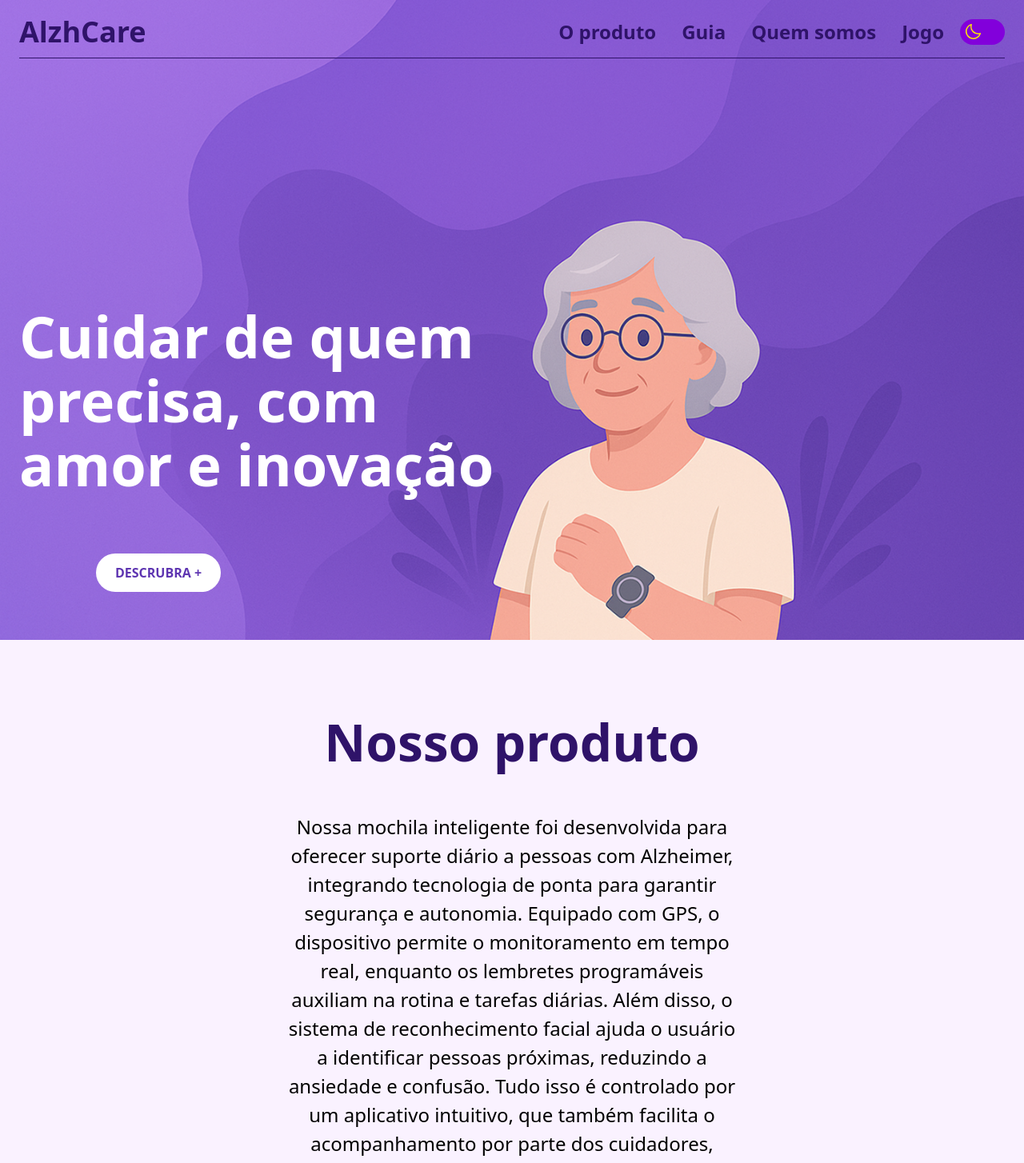
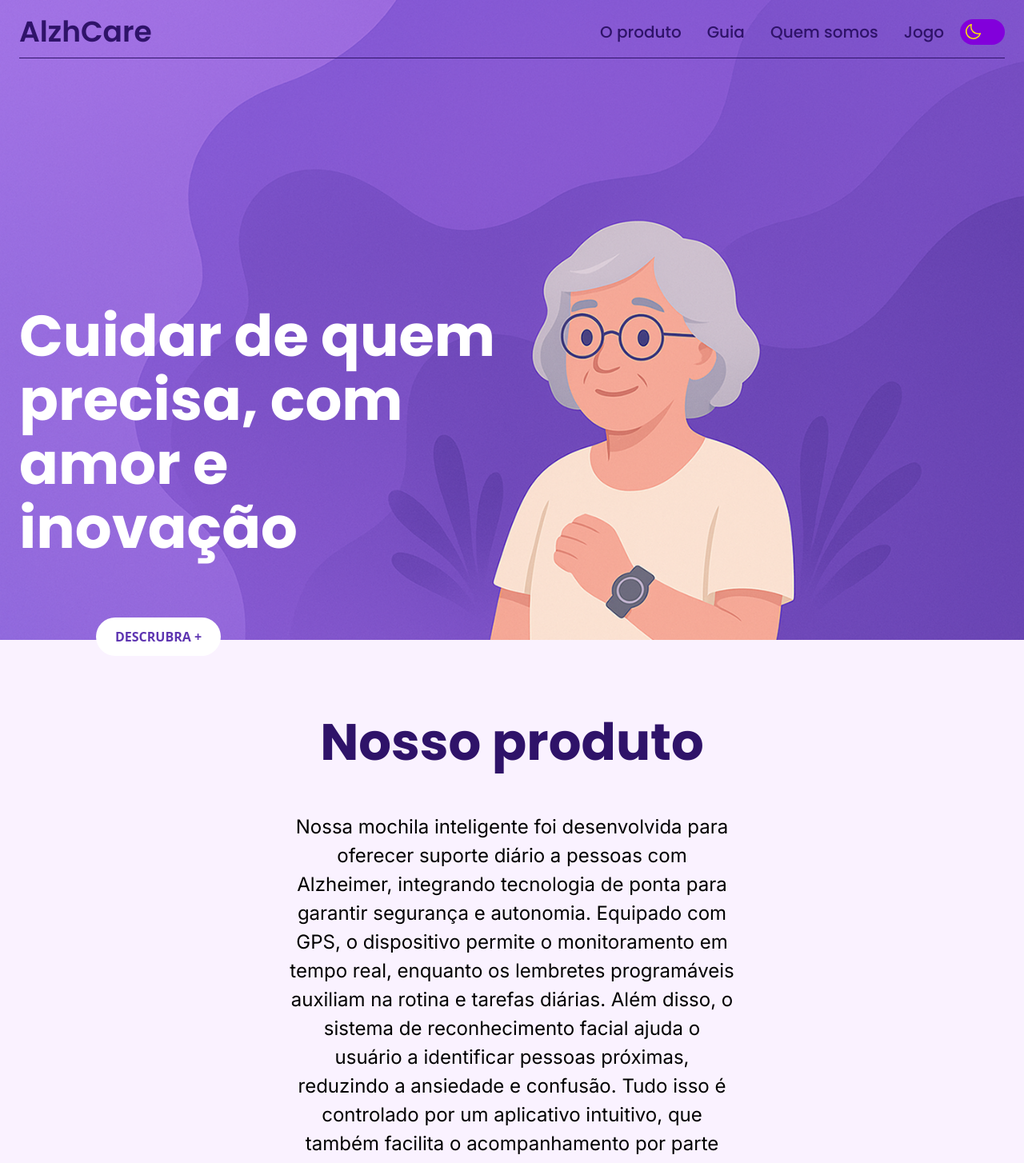
Before and after one commit to Theux15/AlzhCare, a React (Vite) app: page / in a window 1280 px wide. Shown: the top 1454 px of the page at 80% size. Built offline with nearby package versions, Linux system fonts and the light colour scheme.

Commit message:
[math] Adição de regras globais de fontes e correção dos textos do Header

```diff
--- a/src/componets/Header.jsx
+++ b/src/componets/Header.jsx
@@ -23,12 +23,12 @@ export function Header({ transparent = false }) {
     >
       <div className="flex items-center justify-between w-full h-full">
 
-        <div className="text-dark-purple font-bold text-4xl dark:text-light-mode-purple">
+        <div className="text-dark-purple font-poppins  font-semibold text-4xl dark:text-light-mode-purple">
           <Link to="/">AlzhCare</Link>
         </div>
 
         <div className="flex items-center gap-5">
-          <nav className="flex gap-8 text-dark-purple font-semibold text-2xl dark:text-light-mode-purple">
+          <nav className="flex gap-8 text-dark-purple text-xl font-poppins font-medium dark:text-light-mode-purple">
             <Link to="/produto">O produto</Link>
             <Link to="/guiainstrucao">Guia</Link>
             <Link to="/quemSomos">Quem somos</Link>
--- a/src/index.css
+++ b/src/index.css
@@ -19,3 +19,11 @@
     --font-inter: 'Inter', sans-serif;
     --font-poppins: 'Poppins', sans-serif;
 }
+
+p {
+    font-family: var(--font-inter);
+}
+
+h1, h2, h3, h4, h5, h6 {
+    font-family: var(--font-poppins);
+}
```
